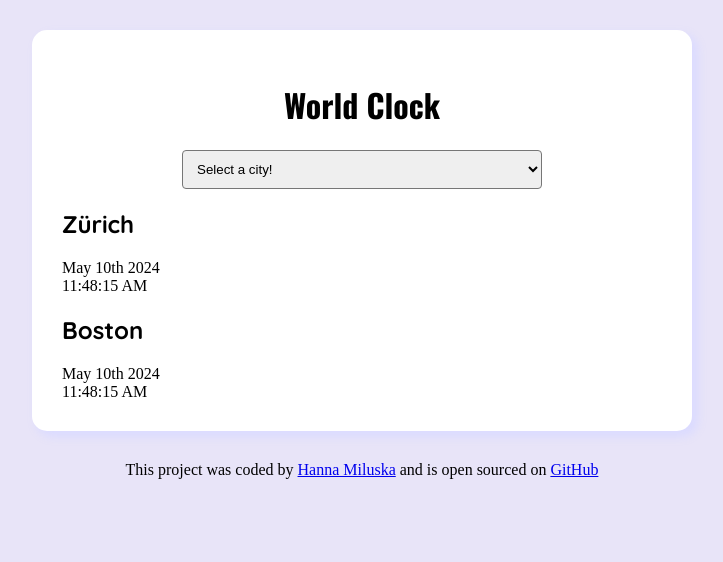
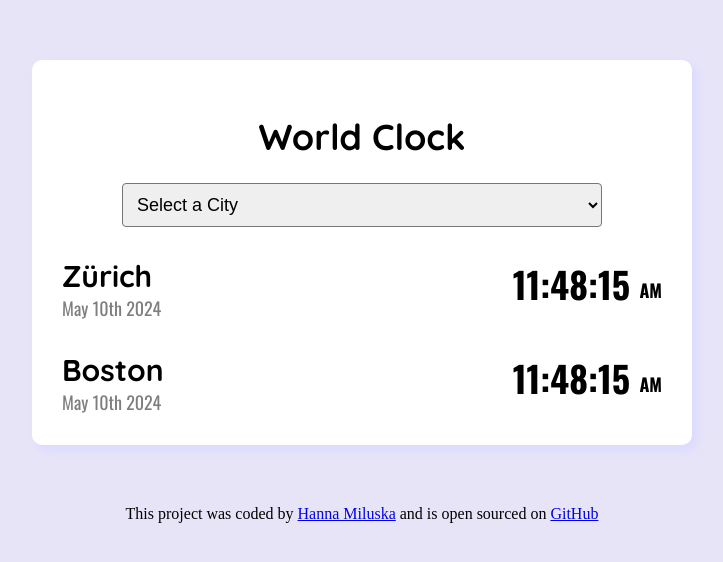
Before and after one commit to h2mil/World-Clock, a plain HTML site: page index.html in a window 1280 px wide. Shown: the whole page, without its empty margins (278-1001 px from the left). Drawn offline with nearby package versions, Linux system fonts and the light colour scheme.

Commit message:
small changes to css

```diff
--- a/css/style.css
+++ b/css/style.css
@@ -4,27 +4,50 @@ body {
 .container {
   max-width: 600px;
   display: block;
-  margin: 30px auto;
+  margin: 60px auto;
   background: white;
   box-shadow: 5px 5px 10px 1px #dbdbff;
   padding: 30px;
-  border-radius: 15px;
+  border-radius: 10px;
 }
 
 select {
   display: block;
   margin: 0 auto;
-  width: 60%;
+  width: 80%;
   border-radius: 4px;
   padding: 10px;
+  font-size: 18px;
 }
 h1 {
   text-align: center;
-  font-family: Oswald;
+  font-family: Quicksand;
   font-weight: bold;
+  font-size: 36px;
 }
 h2 {
   font-family: Quicksand;
+  font-size: 30px;
+  margin: 30px 0 0 0;
+}
+.city {
+  display: flex;
+  justify-content: space-between;
+}
+.date {
+  font-size: 18px;
+  font-family: Oswald;
+  opacity: 0.5;
+}
+.time {
+  margin-top: 30px;
+  font-size: 36px;
+  font-weight: bold;
+  font-family: Oswald;
+}
+.time small {
+  font-size: 18px;
+  vertical-align: middle;
 }
 footer {
   text-align: center;
--- a/index.html
+++ b/index.html
@@ -21,7 +21,7 @@
     <div class="container">
       <h1>World Clock</h1>
       <select name="" id="">
-        <option value="">Select a city!</option>
+        <option value="">Select a City</option>
         <option value="">Zürich</option>
         <option value="">Boston</option>
         <option value="">Tokyo</option>
@@ -29,15 +29,19 @@
       </select>
 
       <div class="city">
-        <h2>Zürich</h2>
-        <div class="date">May 10th 2024</div>
-        <div class="time">11:48:15 AM</div>
+        <div>
+          <h2>Zürich</h2>
+          <div class="date">May 10th 2024</div>
+        </div>
+        <div class="time">11:48:15 <small>AM</small></div>
       </div>
 
       <div class="city">
-        <h2>Boston</h2>
-        <div class="date">May 10th 2024</div>
-        <div class="time">11:48:15 AM</div>
+        <div>
+          <h2>Boston</h2>
+          <div class="date">May 10th 2024</div>
+        </div>
+        <div class="time">11:48:15 <small>AM</small></div>
       </div>
     </div>
     <footer>
```
